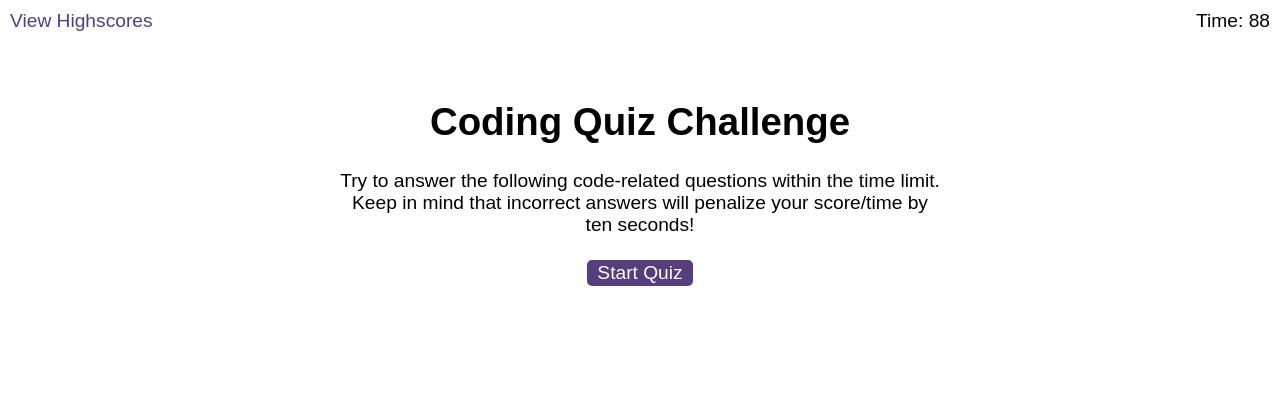
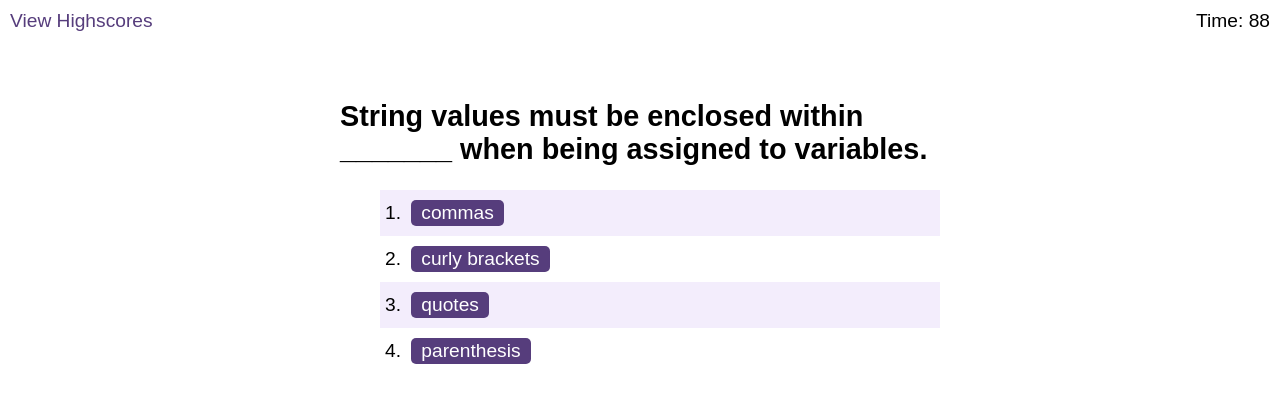
Before and after one commit to eliyas4/Javascript-Quiz, a plain HTML site: page index.html in a window 1280 px wide. Both pictures are taken after a click on the button "Start Quiz". Drawn offline with Linux system fonts and the light colour scheme.

Commit message:
added render questions fuction, so the question title is now visible when the start button is pressed

```diff
--- a/assets/java/script.js
+++ b/assets/java/script.js
@@ -1,9 +1,12 @@
 let timerCountEl = document.querySelector("#time")
 let startButtonEl = document.querySelector("#start")
-let questionsEl = document.querySelector("#questions")
-let questionTitleEl = document.querySelector("#question-Title")
+let questionsEl = document.querySelector(".questions")
+let questionTitleEl = document.querySelector("#question-title")
+let starScreenEl = document.querySelector("#start-screen")
+let hiddenEl = document.querySelector(".hide")
+let eachQuestion = document.querySelector("#each-question")
 
-let questions = [{question: "String values must be enclosed within _______ when being assigned to variables", answers:["commas", "curly brackets", "quotes", "parenthesis"], correctAnswer: 2}
+let questions = [{question: "String values must be enclosed within _______ when being assigned to variables.", answers:["commas", "curly brackets", "quotes", "parenthesis"], correctAnswer: 2}
 
 
 
@@ -11,13 +14,16 @@ let questions = [{question: "String values must be enclosed within _______ when
 ]
 console.log(questions[0].question)
 console.log(questions[0].answers)
-let currentQuestion = 1;
+let currentQuestion = 0;
 let timerCount = 90;
 
 //This function is called when the start button is pressed
 function startGame() {
     startTimer()
     renderQuestions()
+
+
+    startButtonEl.disabled = true;
 }
 //This function is called if the timer runs out
 function looseGame() {
@@ -38,6 +44,36 @@ function startTimer() {
 }
 
 //This function renders the questions
+function renderQuestions() {
+    //This hides or removes anything that should not be shown once the start button is pressed
+    starScreenEl.setAttribute("style", "display: none")
+    hiddenEl.setAttribute("data-state", "hidden")
+
+    //This renders the questions for the quiz
+    questionsEl.setAttribute("data-state", "visible")
+    questionTitleEl.textContent = questions[currentQuestion].question
+    console.log(questions[currentQuestion].answers.length)
+    for (let i = 0; i < questions[currentQuestion].answers.length; i++) {
+        let li = document.createElement("li");
+    //    li.textContent = questions[currentQuestion].answers[i]
+
+        let button = document.createElement("button");
+        button.textContent = questions[currentQuestion].answers[i]
+
+        li.setAttribute("data-index", i);
+
+        li.appendChild(button);
+        eachQuestion.appendChild(li)
+
+    }
+
+
+
+
+}
+
+
+
 
 //These are all the event listeners
 startButtonEl.addEventListener("click",startGame);
--- a/index.html
+++ b/index.html
@@ -25,9 +25,10 @@
         <button id="start">Start Quiz</button>
       </div>
 
-      <div id="questions" class="hide">
+      <div class="questions">
         <h2 id="question-title"></h2>
-        <div id="choices" class="choices"></div>
+        <div class="choices"></div>
+        <ul id="each-question"></ul>
 
 
 
```
